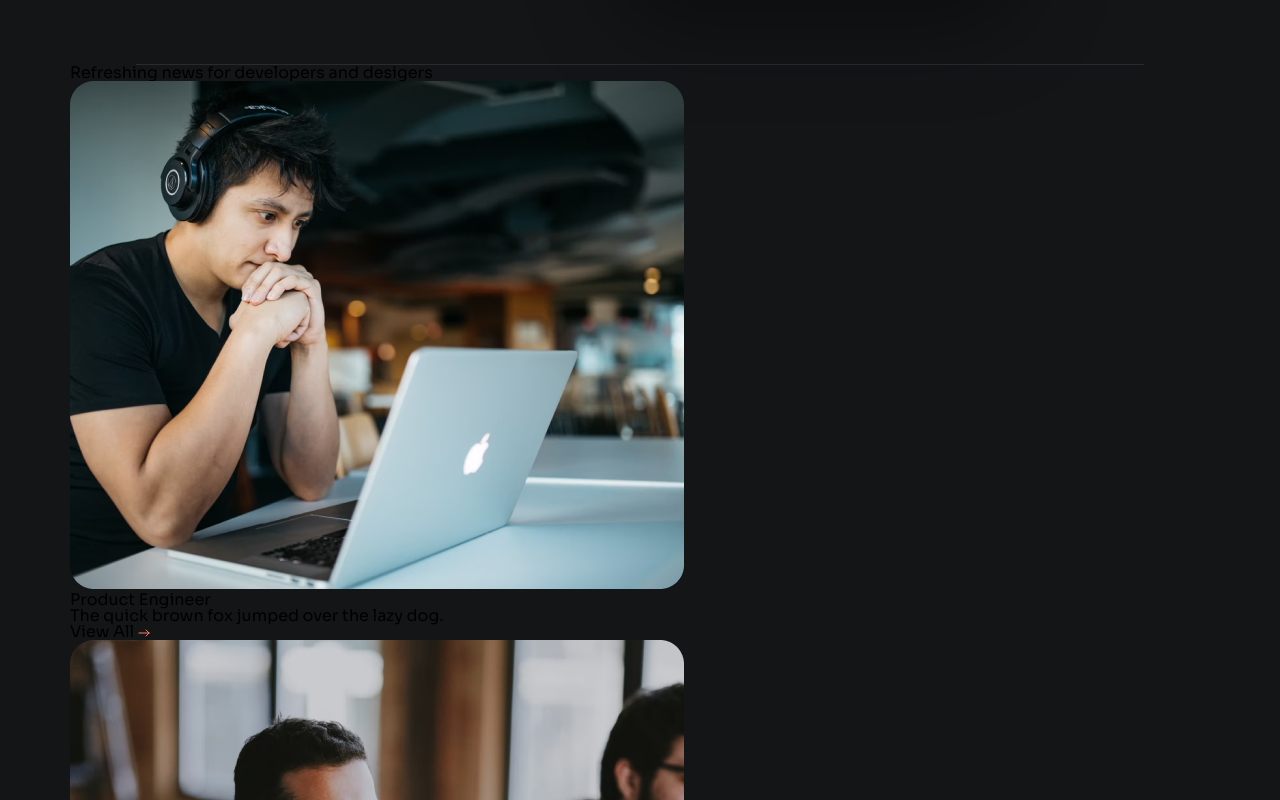
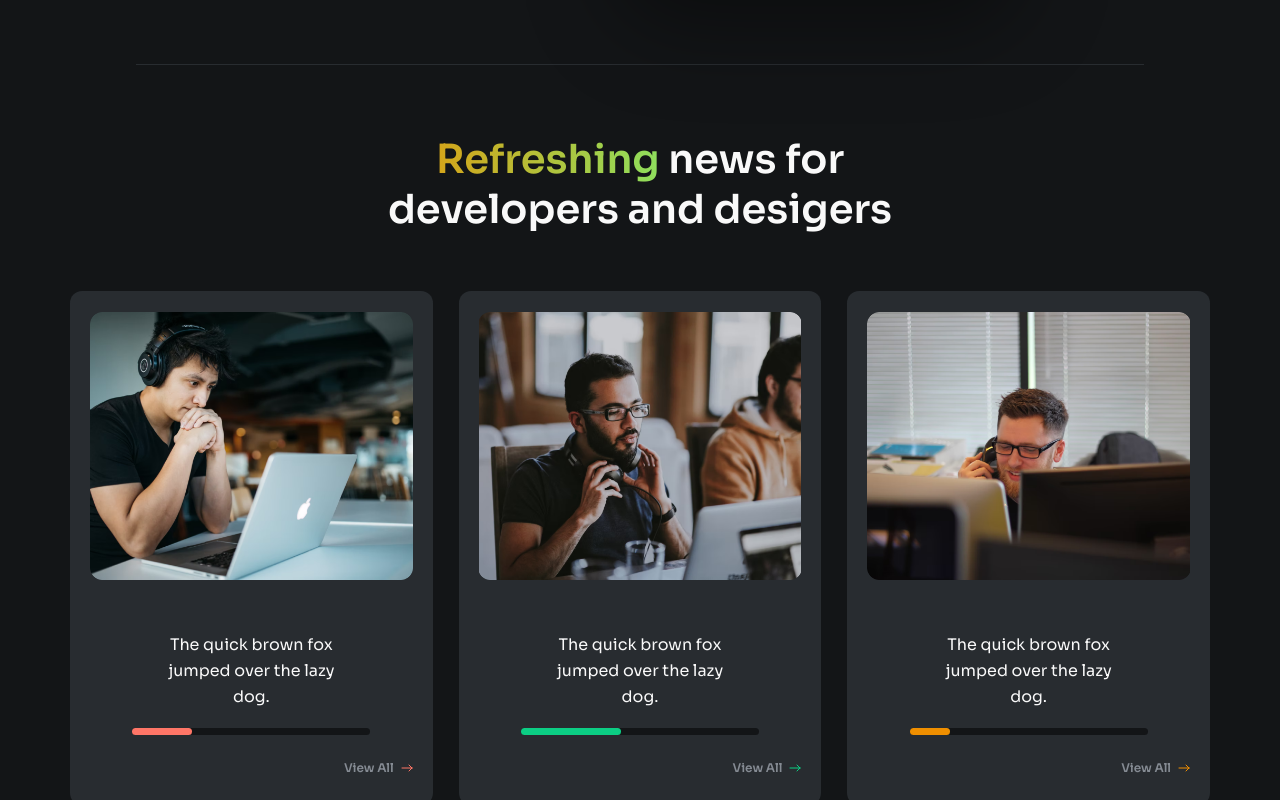
Before and after one commit to huanlv620/task-management-website, a website: page index.html in a window 1280 px wide. Shown: the part 4900-5700 px from the top of the page. Drawn offline with Linux system fonts and the light colour scheme.

Commit message:
Section blogs

```diff
--- a/index.html
+++ b/index.html
@@ -928,7 +928,7 @@
 
                 <!-- Blog -->
                 <section class="blog">
-                    <h2 class="blog">
+                    <h2 class="blog__heading">
                         <span>Refreshing</span> news for developers and desigers
                     </h2>
                     <div class="blog__list">
--- a/scss/_blogs.scss
+++ b/scss/_blogs.scss
@@ -1,3 +1,120 @@
 .blog {
-    // display: none;
+    margin-top: 70px;
+    text-align: center;
+
+    &__heading {
+        width: 512px;
+        margin: 0 auto;
+        color: #f9f9f9;
+        font-size: 40px;
+        font-weight: 600;
+        line-height: 125%;
+
+        span {
+            background: linear-gradient(
+                90deg,
+                #eb9204 -33.14%,
+                #83e868 116.38%
+            );
+            background-clip: text;
+            -webkit-background-clip: text;
+            -webkit-text-fill-color: transparent;
+        }
+    }
+
+    &__list {
+        display: grid;
+        grid-template-columns: repeat(3, 1fr);
+        gap: 26px;
+        margin-top: 56px;
+    }
 }
+
+.blog-item {
+    display: flex;
+    flex-direction: column;
+    justify-content: center;
+
+    padding: 21px 20px 28px;
+    border-radius: 12px;
+    background: #282c30;
+
+    &:nth-child(2) .blog-item__process::after {
+        background: #0cce84;
+        width: 100px;
+    }
+
+    &:nth-child(2) .blog-item__arrow {
+        filter: brightness(0) saturate(100%) invert(64%) sepia(65%)
+            saturate(3256%) hue-rotate(114deg) brightness(100%) contrast(91%);
+    }
+
+    &:nth-child(3) .blog-item__process::after {
+        background: #ef8f00;
+        width: 40px;
+    }
+
+    &:nth-child(3) .blog-item__arrow {
+        filter: brightness(0) saturate(100%) invert(51%) sepia(91%)
+            saturate(1749%) hue-rotate(9deg) brightness(102%) contrast(105%);
+    }
+
+    &__img-wrap {
+        position: relative;
+        padding-top: 83%;
+    }
+
+    &__img {
+        position: absolute;
+        left: 0;
+        top: 0;
+        height: 100%;
+        width: 100%;
+        object-fit: cover;
+    }
+
+    &__name-work {
+        display: none;
+    }
+
+    &__desc {
+        width: 190px;
+        margin: 52px auto 18px;
+        color: #f9f9f9;
+        font-size: 1.6rem;
+        line-height: 162.5%;
+    }
+
+    &__process {
+        position: relative;
+        width: 238px;
+        height: 7px;
+        margin: 0 auto;
+        border-radius: 5px;
+        background: #131517;
+
+        &::after {
+            content: "";
+            position: absolute;
+            left: 0;
+            top: 0;
+
+            width: 60px;
+            height: 7px;
+            border-radius: 5px;
+            background: #ff7667;
+        }
+    }
+
+    &__view-all {
+        display: flex;
+        align-items: center;
+        justify-content: end;
+        gap: 7px;
+        margin-top: 24px;
+        color: #858b93;
+        font-size: 1.2rem;
+        font-weight: 600;
+        line-height: 150%;
+    }
+}
```
Also changed, not shown: assets/css/main.css, 1 other file.
